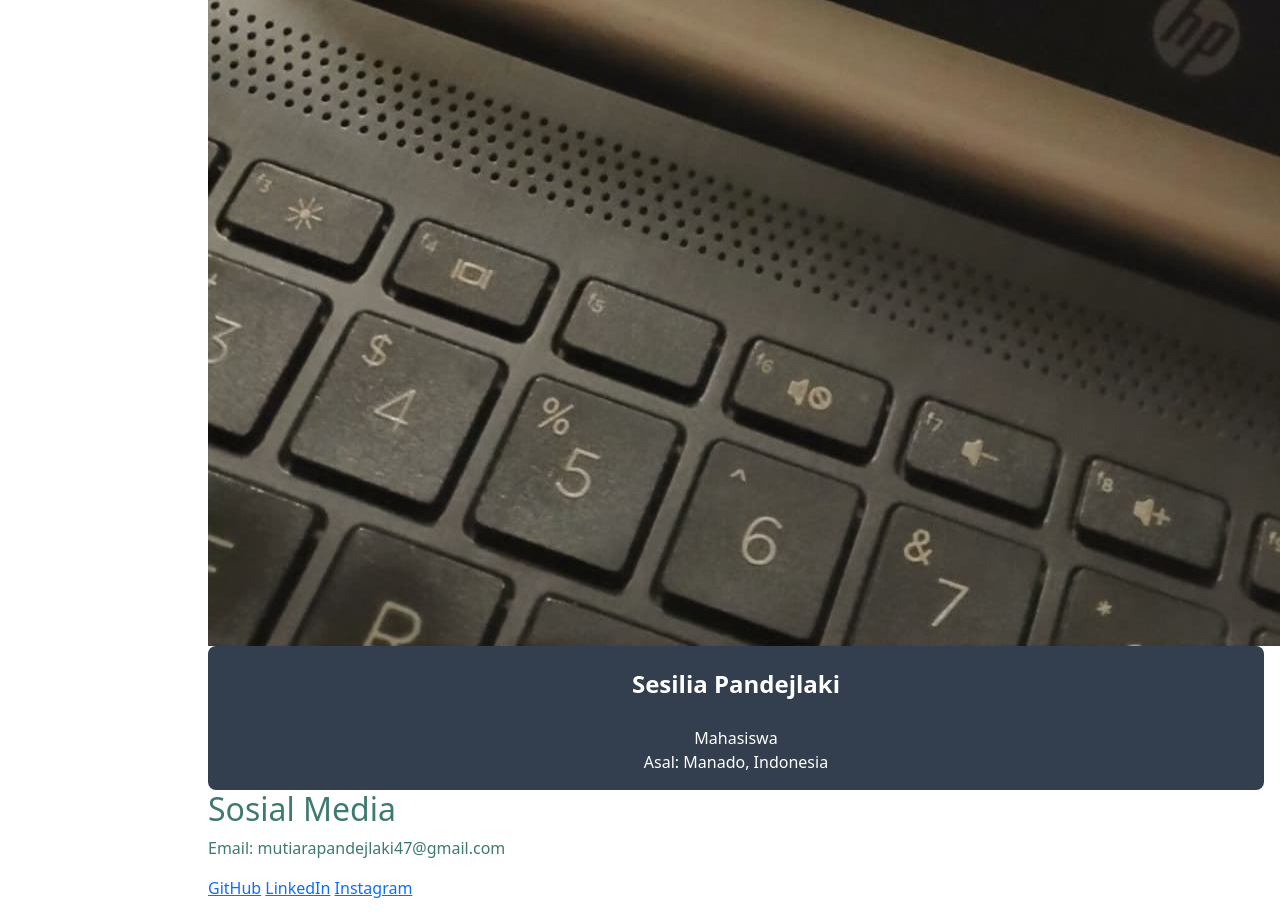
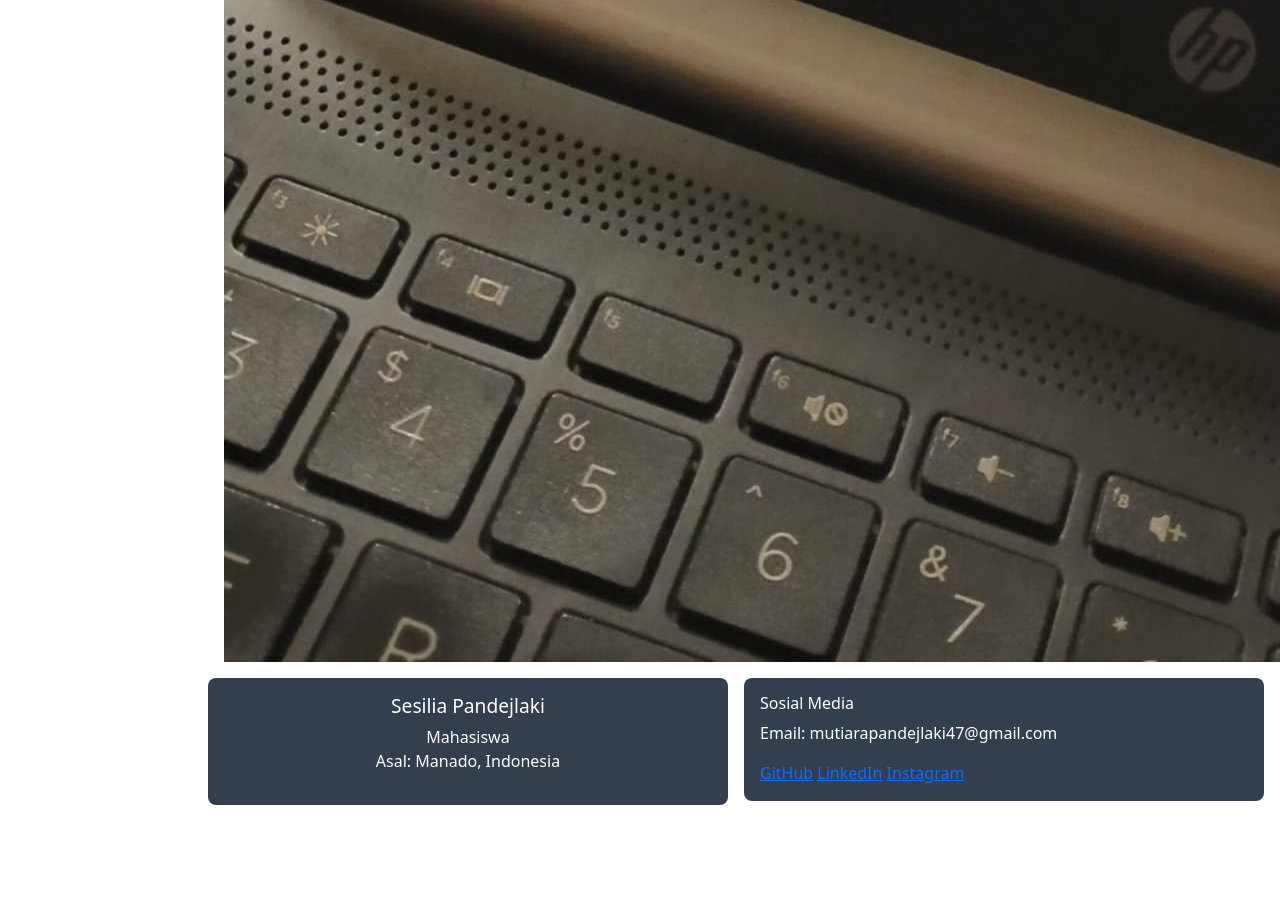
Before and after one commit to srmpandejlaki/story-app, a website built with webpack: page src/views/developer.html in a window 1280 px wide. Shown: the part 1986-2902 px from the top of the page. After the commit the page ends 2807 px from the top, so only its background shows below. Built offline with nearby package versions, Linux system fonts and the light colour scheme; files whose address does not match are found by name.

Commit message:
styling bagian developer

```diff
--- a/src/js/components/infoDev.js
+++ b/src/js/components/infoDev.js
@@ -1,25 +1,9 @@
 import { LitElement, html, css } from 'lit';
 
 class infoDeveloper extends LitElement {
-  static styles = css `
-    .info {
-      background-color: #333e4e;
-      color: white;
-      display: flex;
-      flex-direction: column;
-      align-items: center;
-      border-radius: 8px;
-
-      h2 {
-        margin-bottom: 0.5rem;
-      }
-
-      p {
-        font-size: 1rem;
-        text-align: center;
-      }
-    }
-  `;
+  createRenderRoot() {
+    return this;
+  }
 
   render() {
     return html`
--- a/src/js/components/words.js
+++ b/src/js/components/words.js
@@ -6,6 +6,7 @@ class WordSection extends LitElement {
       p {
         margin-top: -1rem;
         font-size: 1.2rem;
+        line-height: 1;
       }
     }
   `;
--- a/src/sass/main.scss
+++ b/src/sass/main.scss
@@ -106,3 +106,40 @@ $font-color1: #3f7a71;
     gap: 0.5rem;
   }
 }
+
+.info {
+  background-color: #333e4e;
+  color: white;
+  display: flex;
+  flex-direction: column;
+  align-items: center;
+  border-radius: 8px;
+  padding: 1rem;
+
+  h2 {
+    margin-bottom: 0.5rem;
+    font-size: 1.2rem;
+  }
+
+  p {
+    font-size: 1rem;
+    text-align: center;
+  }
+}
+
+.social {
+  background-color: $dark-color;
+  border-radius: 8px;
+  color: $defaultFont-color;
+  padding: 1rem;
+
+  h2 {
+    font-size: 1rem;
+  }
+}
+
+.picture {
+  display: flex;
+  align-items: center;
+  padding: 1rem;
+}
--- a/src/sass/vendors/_bootstrap.scss
+++ b/src/sass/vendors/_bootstrap.scss
@@ -31,17 +31,9 @@
 @import '~bootstrap/scss/containers';
 @import '~bootstrap/scss/grid';
 
-@import '~bootstrap/scss/helpers';
-
 // Komponen-Komponen
 @import '~bootstrap/scss/buttons';
 @import '~bootstrap/scss/tables';
-@import '~bootstrap/scss/transitions';
-@import '~bootstrap/scss/dropdown';
-@import '~bootstrap/scss/nav';
-@import '~bootstrap/scss/navbar'; // Requires nav
-@import '~bootstrap/scss/card';
-
 @import '~bootstrap/scss/forms';
 
 //
--- a/src/views/developer.html
+++ b/src/views/developer.html
@@ -20,9 +20,11 @@
           <img src="Foto3.jpg" alt="Developer Image">
         </article>
 
-        <info-developer></info-developer>
+        <div class="aboutDev row g-3">
+          <info-developer class="col-12 col-md-6"></info-developer>
 
-        <social-developer></social-developer>
+          <social-developer class="col-12 col-md-6"></social-developer>
+        </div>
       </section>
     </main>
   </body>
```
